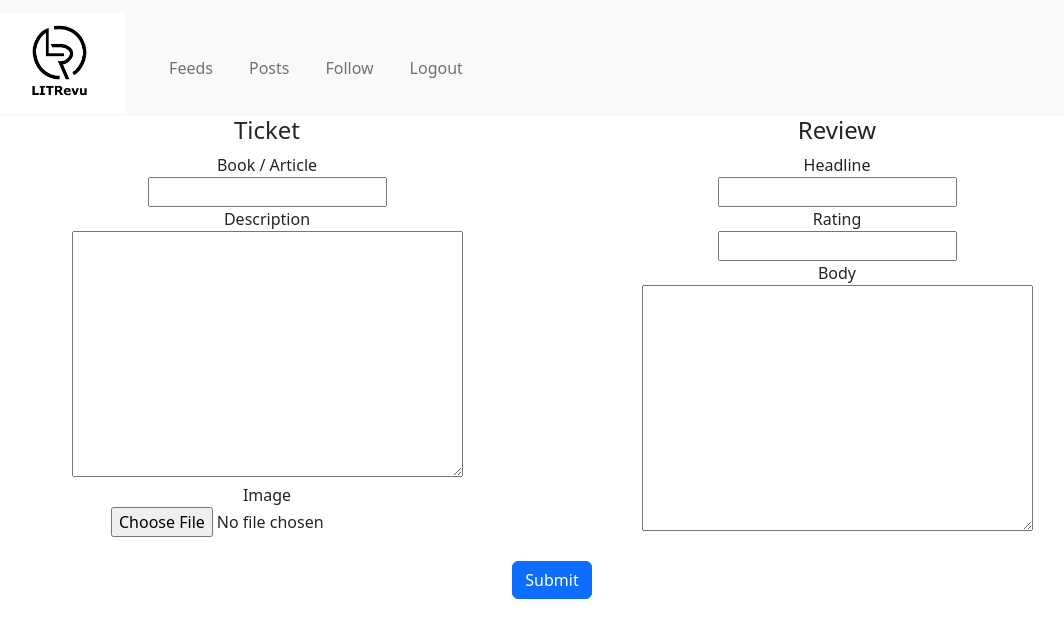
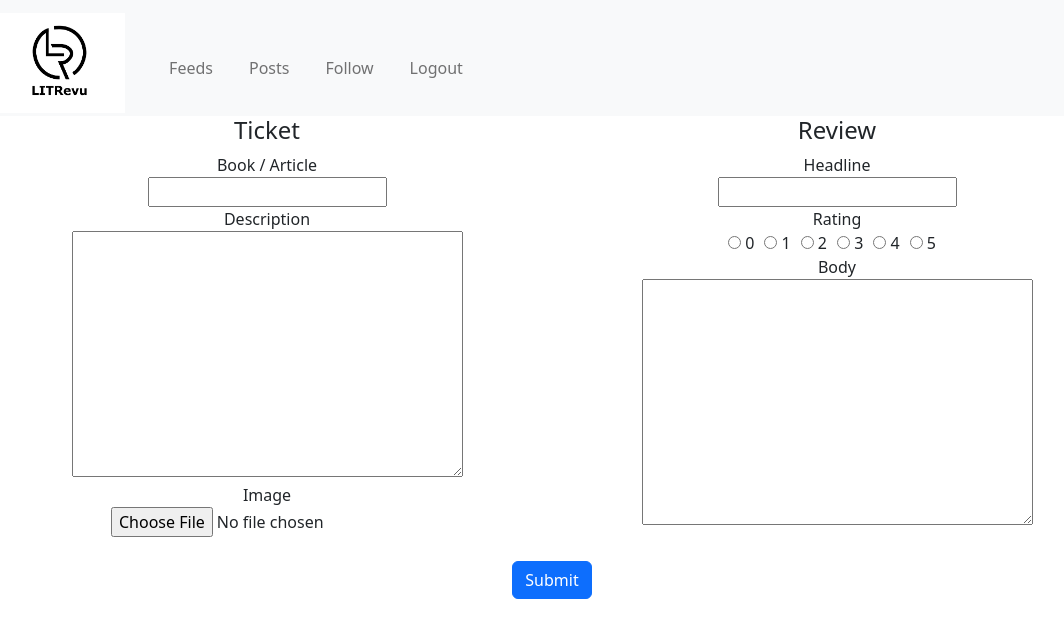
Before and after one commit to lmdevpy/ocr-project-nine, a Django app: page /review/create/ in a window 1280 px wide. Shown: the top 638 px of the page, without its empty margins (88-1152 px from the left). Run offline with Django 4.2, Linux system fonts and the light colour scheme; a user stored in the database is signed in.

Commit message:
display stars rating

```diff
--- a/litrevu/app/forms.py
+++ b/litrevu/app/forms.py
@@ -10,17 +10,18 @@ class TicketCreationForm(forms.ModelForm):
 
 
 class ReviewCreationForm(forms.ModelForm):
+    RATING_CHOICES = [(str(i), f"{i}") for i in range(6)]
+    rating = forms.ChoiceField(choices=RATING_CHOICES, widget=forms.RadioSelect)
+
     class Meta:
         model = Review
         fields = ['headline', 'rating', 'body']
 
-        RATING_CHOICES = [(str(i), f"Rating {i}") for i in range(6)]
-        rating = forms.ChoiceField(choices=RATING_CHOICES, widget=forms.RadioSelect)
-
 
 class TicketAndReviewForm(forms.ModelForm):
+    RATING_CHOICES = [(str(i), f"{i}") for i in range(6)]
     review_headline = forms.CharField(required=True)
-    review_rating = forms.IntegerField(validators=[MinValueValidator(0), MaxValueValidator(5)])
+    review_rating = forms.ChoiceField(choices=RATING_CHOICES, widget=forms.RadioSelect)
     review_body = forms.CharField(widget=forms.Textarea)
 
     class Meta:
--- a/litrevu/app/templates/feeds.html
+++ b/litrevu/app/templates/feeds.html
@@ -1,4 +1,6 @@
 {% extends "base.html" %}
+
+{% load ratings_filters %}
 
 {% block title %}feed page{% endblock %}
 
@@ -14,7 +16,7 @@
                     <p class="font-weight-bold mb-2">From: {{ feed.user.username }}</p>
                     <p class="position-absolute top-0 end-0">{{ feed.time_created }}</p>
                     <p class="mb-1">Review - {{ feed.headline }}</p>
-                    <p>Rating: {{ feed.rating }}</p>
+                    <p>Rating: {{ feed.rating|stars }}</p>
                     {{ feed.body }}
 
                     {% if feed.ticket %}
--- a/litrevu/app/templates/posts.html
+++ b/litrevu/app/templates/posts.html
@@ -1,5 +1,5 @@
 {% extends "base.html" %}
-
+{% load ratings_filters %}
 {% block title %}my posts{% endblock %}
 
 {% block content %}
@@ -9,7 +9,7 @@
                 {% if post.content_type == 'REVIEW' %}
                     <p class="position-absolute top-0 end-0">{{ post.time_created }}</p>
                     <p class="mb-1">Review - {{ post.headline }}</p>
-                    <p>Rating: {{ post.rating }}</p>
+                    <p>Rating: {{ post.rating|stars }}</p>
                     {{ post.body }}
 
                     {% if post.ticket %}
--- a/litrevu/app/views.py
+++ b/litrevu/app/views.py
@@ -212,5 +212,6 @@ class FeedView(LoginRequiredMixin, TemplateView):
         )
 
         context['feeds'] = feeds
+        print(feeds)
 
         return context
--- a/litrevu/static/css/styles.css
+++ b/litrevu/static/css/styles.css
@@ -20,3 +20,17 @@ img{
 .navbar-nav li{
     margin-left: 20px;
 }
+
+#id_review_rating{
+    display: flex;
+    justify-content: center
+}
+
+#id_review_rating div{
+    margin-right: 10px
+}
+
+#id_rating{
+    display: flex;
+    justify-content: space-around
+}
```
Also changed, not shown: litrevu/app/templatetags/ratings_filters.py (added, +8 -0 lines), litrevu/app/templatetags/__init__.py (added), litrevu/db.sqlite3.
